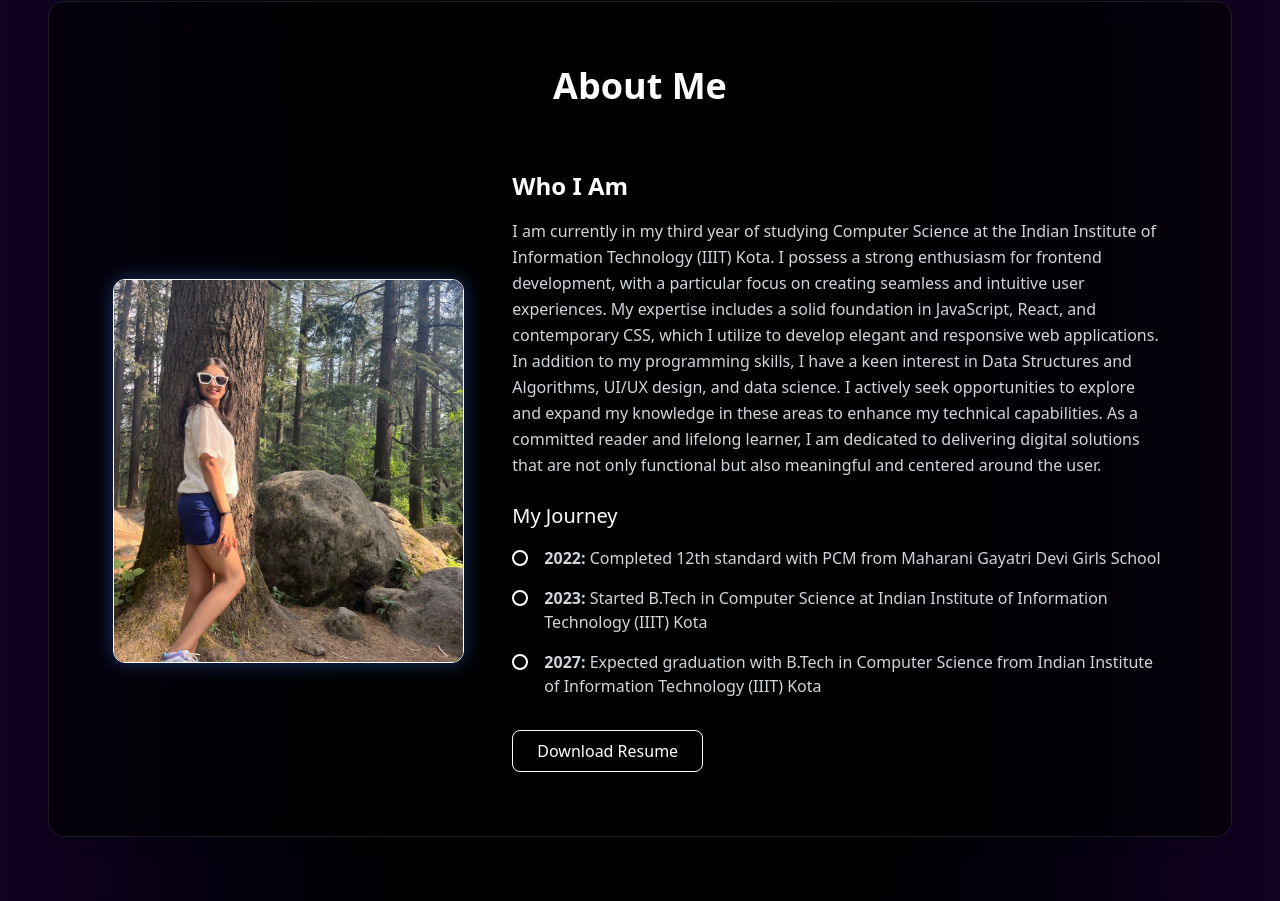
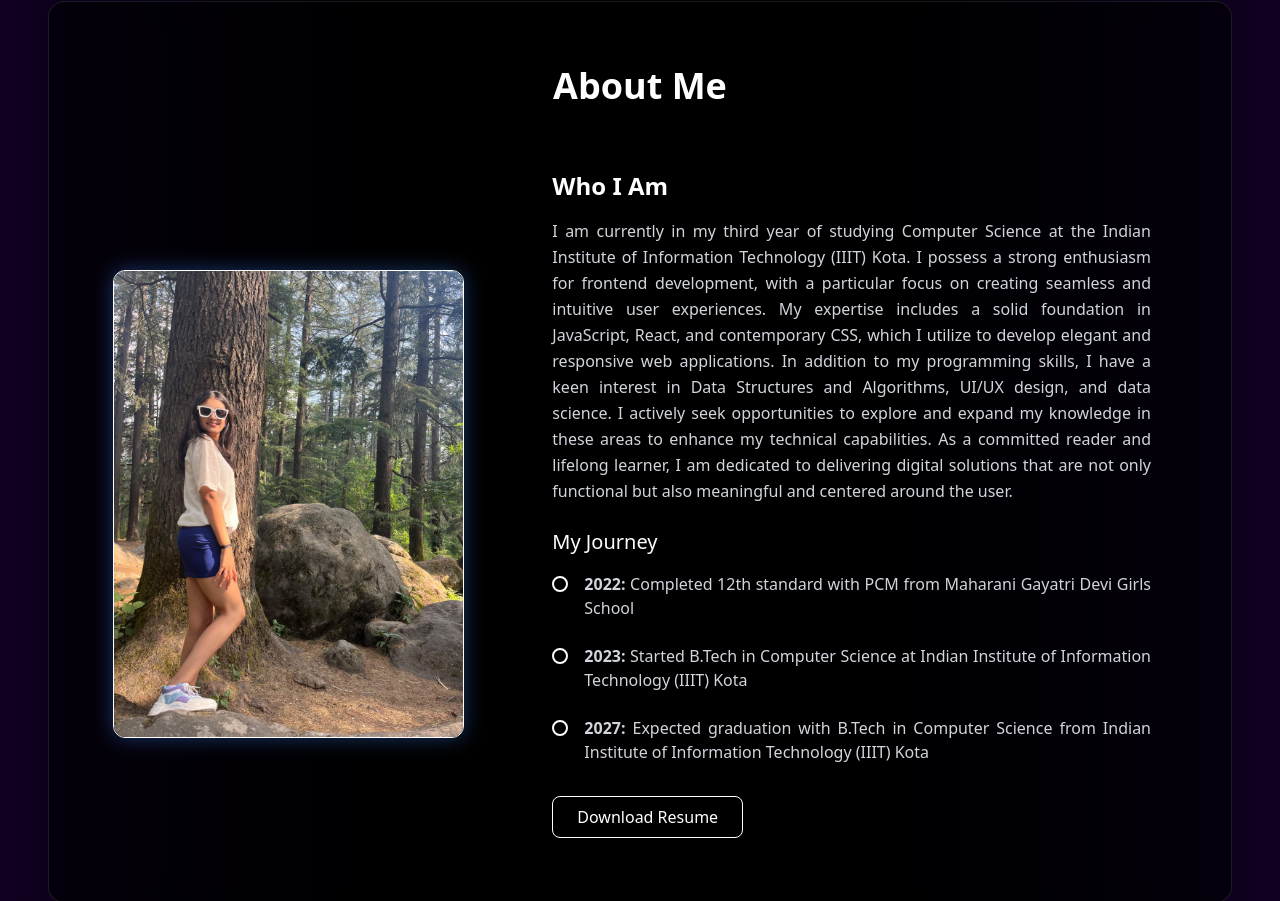
Before and after one commit to Devina0810/My-Portfolio, a React (Vite) app: page / in a window 1280 px wide. Shown: the part 943-1844 px from the top of the page. Built offline with nearby package versions, Linux system fonts and the light colour scheme.

Commit message:
Final Commit

```diff
--- a/src/components/About.jsx
+++ b/src/components/About.jsx
@@ -13,16 +13,16 @@ const About = () => {
       >
       <div className="container mx-auto px-6">
         <div className="bg-black/60 backdrop-blur-md rounded-2xl shadow-lg p-10 md:p-16 border border-white/10">
-        <h2 className="text-4xl font-bold text-center mb-16 relative">
+        <h2 className="text-4xl font-bold text-center mb-16 relative text-primary-400">
           <span className="text-4xl font-bold text-center mb-16 relative text-primary-400">
             About Me
-            <span className="absolute bottom-0 left-0 w-full h-1 bg-primary-500"></span>
+            <span className="absolute bottom-0 left-1/2 transform -translate-x-1/2 w-1/2 h-1 bg-primary-500"></span>
           </span>
         </h2>
 
-        <div className="flex flex-col md:flex-row items-center">
+        <div className="flex flex-col md:flex-row items-center gap-10">
           <div className="md:w-1/3 mb-8 md:mb-0 flex justify-center">
-            <div className="w-96 h-96 rounded-xl overflow-hidden shadow-[0_0_20px_#3b82f666] border border-primary-500">
+            <div className="w-full max-w-xs sm:max-w-sm md:w-96 h-auto rounded-xl overflow-hidden shadow-[0_0_20px_#3b82f666] border border-primary-500">
               <img
                 src={p1}
                 alt="Working"
@@ -31,7 +31,7 @@ const About = () => {
             </div>
           </div>
 
-          <div className="md:w-2/3 md:pl-12">
+          <div className="md:w-2/3 md:pl-12 px-4 text-justify">
             <h3 className="text-2xl font-semibold mb-4">Who I Am</h3>
             <p className="text-gray-300 mb-6 leading-relaxed">
               I am currently in my third year of studying Computer Science at the Indian Institute of Information Technology (IIIT) Kota. I possess a strong enthusiasm for frontend development, with a particular focus on creating seamless and intuitive user experiences. My expertise includes a solid foundation in JavaScript, React, and contemporary CSS, which I utilize to develop elegant and responsive web applications. In addition to my programming skills, I have a keen interest in Data Structures and Algorithms, UI/UX design, and data science. I actively seek opportunities to explore and expand my knowledge in these areas to enhance my technical capabilities. As a committed reader and lifelong learner, I am dedicated to delivering digital solutions that are not only functional but also meaningful and centered around the user.
@@ -39,7 +39,7 @@ const About = () => {
 
             <div className="mb-8">
               <h4 className="text-xl font-medium mb-4">My Journey</h4>
-              <div className="space-y-4 ">
+              <div className="space-y-6">
                 {[
                   { year: "2022", text: "Completed 12th standard with PCM from Maharani Gayatri Devi Girls School" },
                   { year: "2023", text: "Started B.Tech in Computer Science at Indian Institute of Information Technology (IIIT) Kota" },
```
